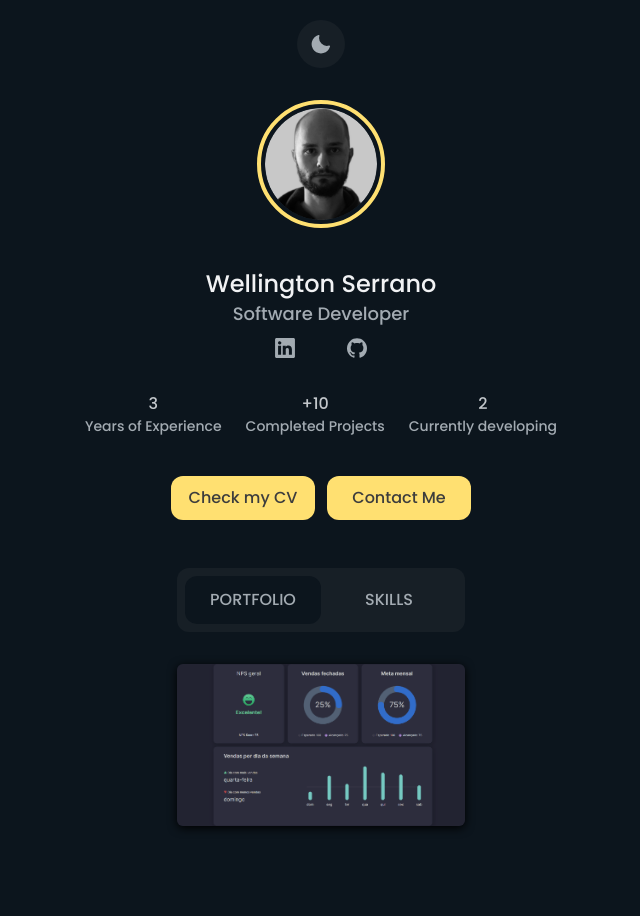
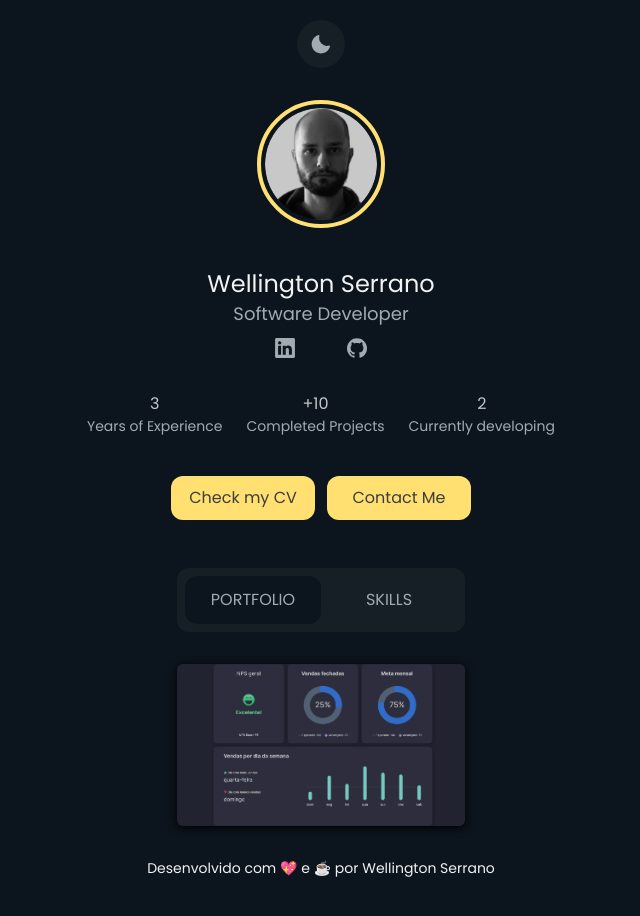
Before and after one commit to wellserrano/my-portfolio, a React (Vite) app: page / in a window 1280 px wide. Shown: the whole page, without its empty margins (319-959 px from the left). Before the commit the page ends 866 px from the top, so only its background shows below. Built offline with nearby package versions, Linux system fonts and the light colour scheme.

Commit message:
feat: footer included

```diff
--- a/index.html
+++ b/index.html
@@ -6,7 +6,7 @@
     <meta name="viewport" content="width=device-width, initial-scale=1.0" />
     <link rel="preconnect" href="https://fonts.googleapis.com">
     <link rel="preconnect" href="https://fonts.gstatic.com" crossorigin>
-    <link href="https://fonts.googleapis.com/css2?family=Poppins:wght@500&display=swap" rel="stylesheet">
+    <link href="https://fonts.googleapis.com/css2?family=Poppins:wght@400;500&display=swap" rel="stylesheet">
     <title>My Portfolio</title>
   </head>
   <body class="bg-[#0C151D]">
--- a/src/pages/Home.tsx
+++ b/src/pages/Home.tsx
@@ -54,6 +54,9 @@ export function Home() {
         </div>
 
       </main>
+      <footer className='flex justify-center items-center text-center text-sm text-[#F1F2F4] font-normal mt-8'>
+        <p>Desenvolvido com 💖 e ☕ por Wellington Serrano</p>
+      </footer>
     </div>
   )
 }
```
